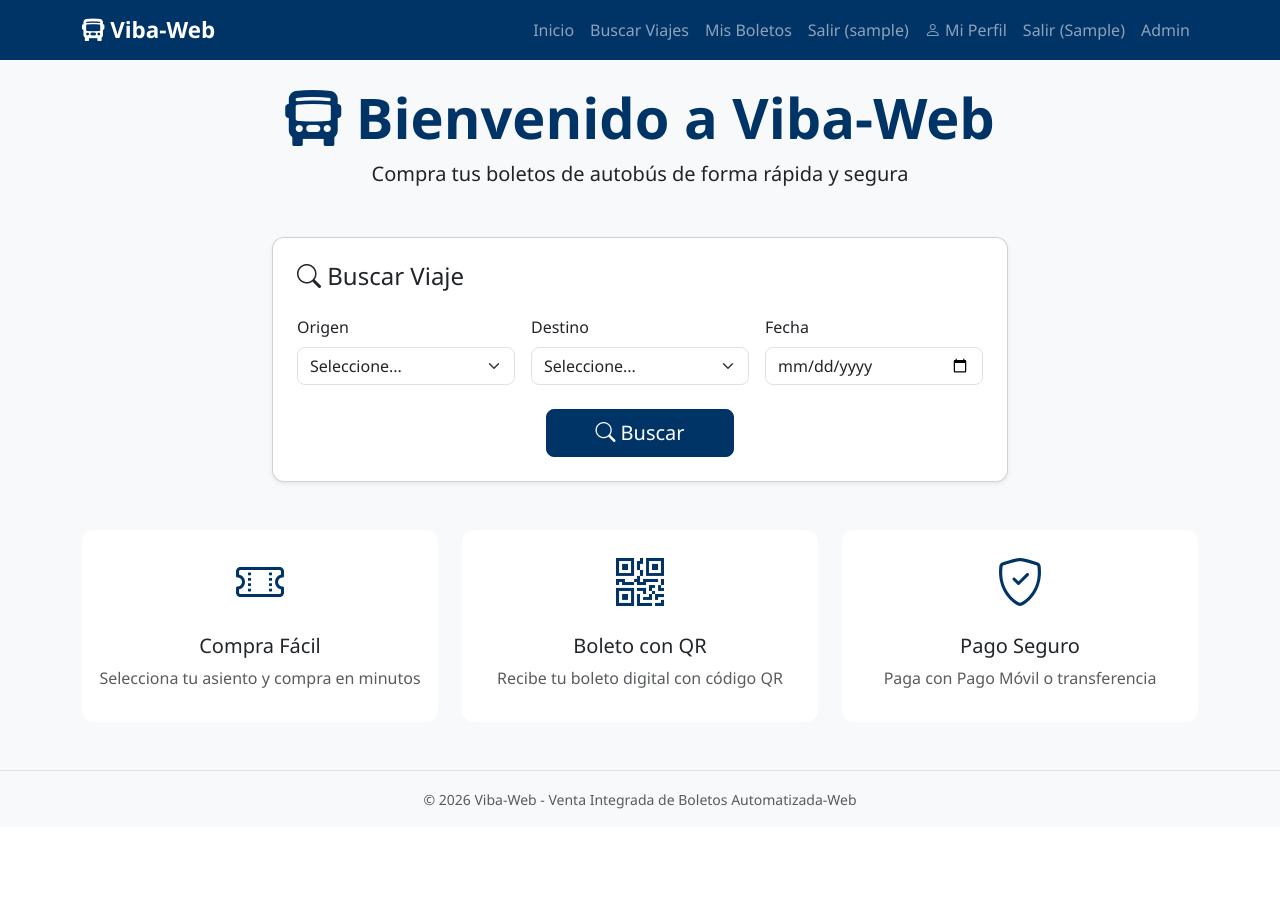
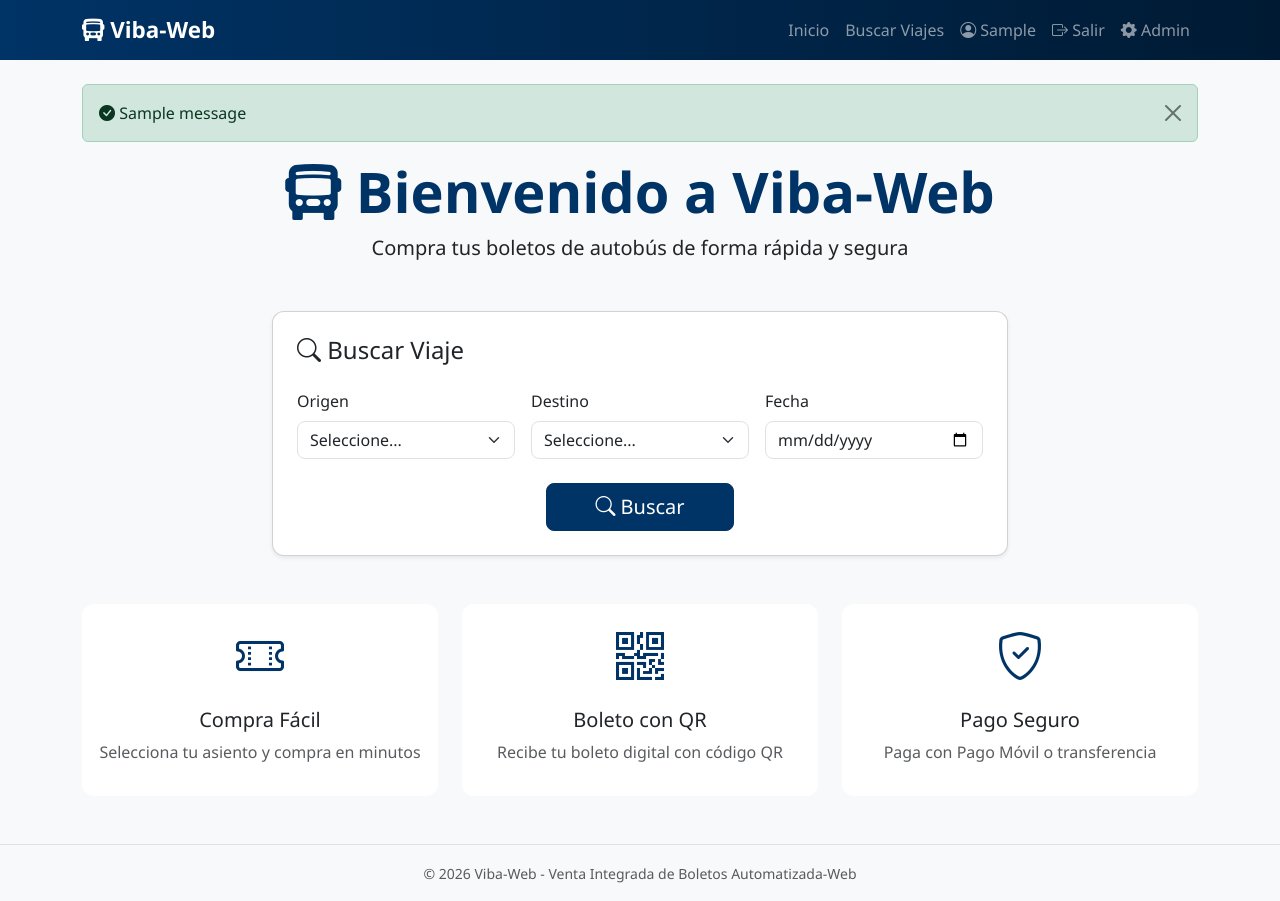
Before and after one commit to GilbertoSegun2/vibaweb, a Django app: page / in a window 1280 px wide. Before the commit the page ends 809 px from the top, so only its background shows below. Run offline with Django 5.2, Linux system fonts and the light colour scheme; a user stored in the database is signed in; tables that the repository leaves empty hold one stand-in row (values such as "Sample post"); one stand-in notice (Sample message) is shown.

Commit message:
Personalizacion visual (icono/fondo/colores) + seguridad de sesiones (parametro 140) + menu limpio + mensajes Django

```diff
--- a/core/context_processors.py
+++ b/core/context_processors.py
@@ -25,3 +25,14 @@ def expiracion_reserva(request):
         return {'expiracion_iso': expiracion.isoformat()}
     except (ValueError, TypeError):
         return {'expiracion_iso': None}
+
+
+def personalizacion(request):
+    """Parámetros de personalización visual (icono, fondo, colores)."""
+    from .utils import obtener_parametro
+    return {
+        'navbar_icono': obtener_parametro('150', default='bi-bus-front-fill'),
+        'inicio_fondo': obtener_parametro('151', default=''),
+        'navbar_color_1': obtener_parametro('152', default='#003366'),
+        'navbar_color_2': obtener_parametro('153', default='#001a33'),
+    }
--- /dev/null
+++ b/core/middleware.py
@@ -0,0 +1,28 @@
+from .utils import obtener_parametro
+
+
+class SessionTimeoutMiddleware:
+    """
+    Ajusta dinámicamente el timeout de la sesión según el parámetro 140.
+
+    - Si el parámetro es 0: la sesión muere al cerrar el navegador.
+    - Si es mayor a 0: la sesión muere tras N minutos de inactividad.
+    - Cada clic del usuario renueva el reloj (SESSION_SAVE_EVERY_REQUEST).
+    """
+
+    def __init__(self, get_response):
+        self.get_response = get_response
+
+    def __call__(self, request):
+        if request.user.is_authenticated:
+            try:
+                minutos = int(obtener_parametro('140', default=120))
+            except (ValueError, TypeError):
+                minutos = 120  # fallback seguro
+
+            if minutos <= 0:
+                request.session.set_expiry(0)  # muere al cerrar navegador
+            else:
+                request.session.set_expiry(minutos * 60)  # muere tras N min
+
+        return self.get_response(request)
--- a/templates/base.html
+++ b/templates/base.html
@@ -18,10 +18,17 @@
 <body>
 
     <!-- Menú de navegación -->
-    <nav class="navbar navbar-expand-lg navbar-dark" style="background-color: #003366;">
+    <nav class="navbar navbar-expand-lg navbar-dark" style="background: linear-gradient(90deg, {{ navbar_color_1 }}, {{ navbar_color_2 }});">
         <div class="container">
             <a class="navbar-brand fw-bold" href="/">
-                <i class="bi bi-bus-front-fill"></i> Viba-Web
+                {% if navbar_icono|slice:":3" == "bi-" %}
+                    <i class="bi {{ navbar_icono }}"></i>
+                {% elif navbar_icono %}
+                    <img src="/static/img/iconos/{{ navbar_icono }}" height="30" style="vertical-align: middle;">
+                {% else %}
+                    <i class="bi bi-bus-front-fill"></i>
+                {% endif %}
+                Viba-Web
             </a>
             <button class="navbar-toggler" type="button" data-bs-toggle="collapse" data-bs-target="#menuPrincipal">
                 <span class="navbar-toggler-icon"></span>
@@ -30,30 +37,35 @@
                 <ul class="navbar-nav ms-auto">
                     <li class="nav-item"><a class="nav-link" href="/">Inicio</a></li>
                     <li class="nav-item"><a class="nav-link" href="/viajes/">Buscar Viajes</a></li>
+
                     {% if user.is_authenticated %}
-                        <li class="nav-item"><a class="nav-link" href="/mis-boletos/">Mis Boletos</a></li>
-                        <li class="nav-item"><a class="nav-link" href="/logout/">Salir ({{ user.username }})</a></li>
+                        <li class="nav-item">
+                            <a class="nav-link" href="/perfil/">
+                                <i class="bi bi-person-circle"></i> {{ user.first_name|default:user.username }}
+                            </a>
+                        </li>
+                        <li class="nav-item">
+                            <a class="nav-link" href="/logout/">
+                                <i class="bi bi-box-arrow-right"></i> Salir
+                            </a>
+                        </li>
+                        {% if user.is_superuser %}
+                        <li class="nav-item">
+                            <a class="nav-link" href="/admin/" target="_blank">
+                                <i class="bi bi-gear-fill"></i> Admin
+                            </a>
+                        </li>
+                        {% endif %}
                     {% else %}
                         <li class="nav-item"><a class="nav-link" href="/login/">Ingresar</a></li>
                         <li class="nav-item"><a class="nav-link" href="/registro/">Registrarse</a></li>
                     {% endif %}
-
-
-                    {% if user.is_authenticated %}
-                        <li class="nav-item"><a class="nav-link" href="/perfil/"><i class="bi bi-person"></i> Mi Perfil</a></li>
-                        <li class="nav-item"><a class="nav-link" href="/logout/">Salir ({{ user.first_name|default:user.username }})</a></li>
-                    {% else %}
-                        <li class="nav-item"><a class="nav-link" href="/login/">Ingresar</a></li>
-                        <li class="nav-item"><a class="nav-link" href="/registro/">Registrarse</a></li>
-                    {% endif %}
-                    <li class="nav-item"><a class="nav-link" href="/admin/">Admin</a></li>
                 </ul>
             </div>
         </div>
     </nav>
 
-    <!-- Contador flotante global (fuera de main) -->
-
+    <!-- Contador flotante global -->
     {% if expiracion_iso %}
     <div id="timer-box" class="position-fixed shadow rounded bg-dark px-2 py-1 border border-warning"
          style="top: 105px; left: 15px; z-index: 1050; font-size: 0.75rem;">
@@ -67,6 +79,26 @@
 
     <!-- Contenido principal -->
     <main class="container my-4">
+
+        <!-- MENSAJES DE DJANGO -->
+        {% if messages %}
+            {% for message in messages %}
+                <div class="alert alert-{{ message.tags|default:'info' }} alert-dismissible fade show" role="alert">
+                    {% if message.tags == 'success' %}
+                        <i class="bi bi-check-circle-fill"></i>
+                    {% elif message.tags == 'error' %}
+                        <i class="bi bi-exclamation-triangle-fill"></i>
+                    {% elif message.tags == 'warning' %}
+                        <i class="bi bi-exclamation-circle-fill"></i>
+                    {% else %}
+                        <i class="bi bi-info-circle-fill"></i>
+                    {% endif %}
+                    {{ message }}
+                    <button type="button" class="btn-close" data-bs-dismiss="alert" aria-label="Cerrar"></button>
+                </div>
+            {% endfor %}
+        {% endif %}
+
         {% block content %}
         {% endblock %}
     </main>
@@ -89,7 +121,7 @@
         const timerIcon = document.getElementById("timer-icon");
         const timerLabel = document.getElementById("timer-label");
 
-        let yaEstaRojo = false;  // Para no cambiar el color múltiples veces
+        let yaEstaRojo = false;
 
         function actualizarContador() {
             const now = new Date().getTime();
@@ -102,7 +134,6 @@
                 return;
             }
 
-            // Cambiar a rojo cuando quedan 2 minutos o menos
             if (distance <= 120000 && !yaEstaRojo) {
                 yaEstaRojo = true;
                 if (timerBox) {
@@ -112,15 +143,9 @@
                     timerBox.style.zIndex = "1050";
                     timerBox.style.fontSize = "0.75rem";
                 }
-                if (timerIcon) {
-                    timerIcon.className = "bi bi-exclamation-triangle-fill text-white";
-                }
-                if (timerLabel) {
-                    timerLabel.className = "text-white";
-                }
-                if (contadorEl) {
-                    contadorEl.className = "font-monospace fw-bold text-white";
-                }
+                if (timerIcon) timerIcon.className = "bi bi-exclamation-triangle-fill text-white";
+                if (timerLabel) timerLabel.className = "text-white";
+                if (contadorEl) contadorEl.className = "font-monospace fw-bold text-white";
             }
 
             const minutes = Math.floor((distance % (1000 * 60 * 60)) / (1000 * 60));
@@ -137,6 +162,23 @@
         actualizarContador();
     </script>
     {% endif %}
+
+    <!-- Función global para mostrar/ocultar contraseñas -->
+    <script>
+    function togglePassword(btn) {
+        const input = btn.previousElementSibling;
+        const icon = btn.querySelector('i');
+
+        if (input.type === 'password') {
+            input.type = 'text';
+            icon.className = 'bi bi-eye-slash';
+        } else {
+            input.type = 'password';
+            icon.className = 'bi bi-eye';
+        }
+    }
+    </script>
+
     {% block extra_js %}{% endblock %}
 </body>
 </html>
--- a/templates/inicio.html
+++ b/templates/inicio.html
@@ -3,6 +3,17 @@
 {% block title %}Inicio - Viba-Web{% endblock %}
 
 {% block content %}
+{% if inicio_fondo %}
+<div style="background-image: url('/static/img/fondos/{{ inicio_fondo }}');
+            background-size: cover;
+            background-position: center;
+            background-repeat: no-repeat;
+            min-height: calc(100vh - 60px);
+            padding: 30px 0;">
+{% else %}
+<div>
+{% endif %}
+
 <div class="text-center mb-5">
     <h1 class="display-4 fw-bold" style="color: #003366;">
         <i class="bi bi-bus-front-fill"></i> Bienvenido a Viba-Web
@@ -83,6 +94,8 @@
         </div>
     </div>
 </div>
+
+</div>
 {% endblock %}
 
 
```
Also changed, not shown: vibaweb_proyecto/settings.py (+14 -0 lines), 2 other files.
